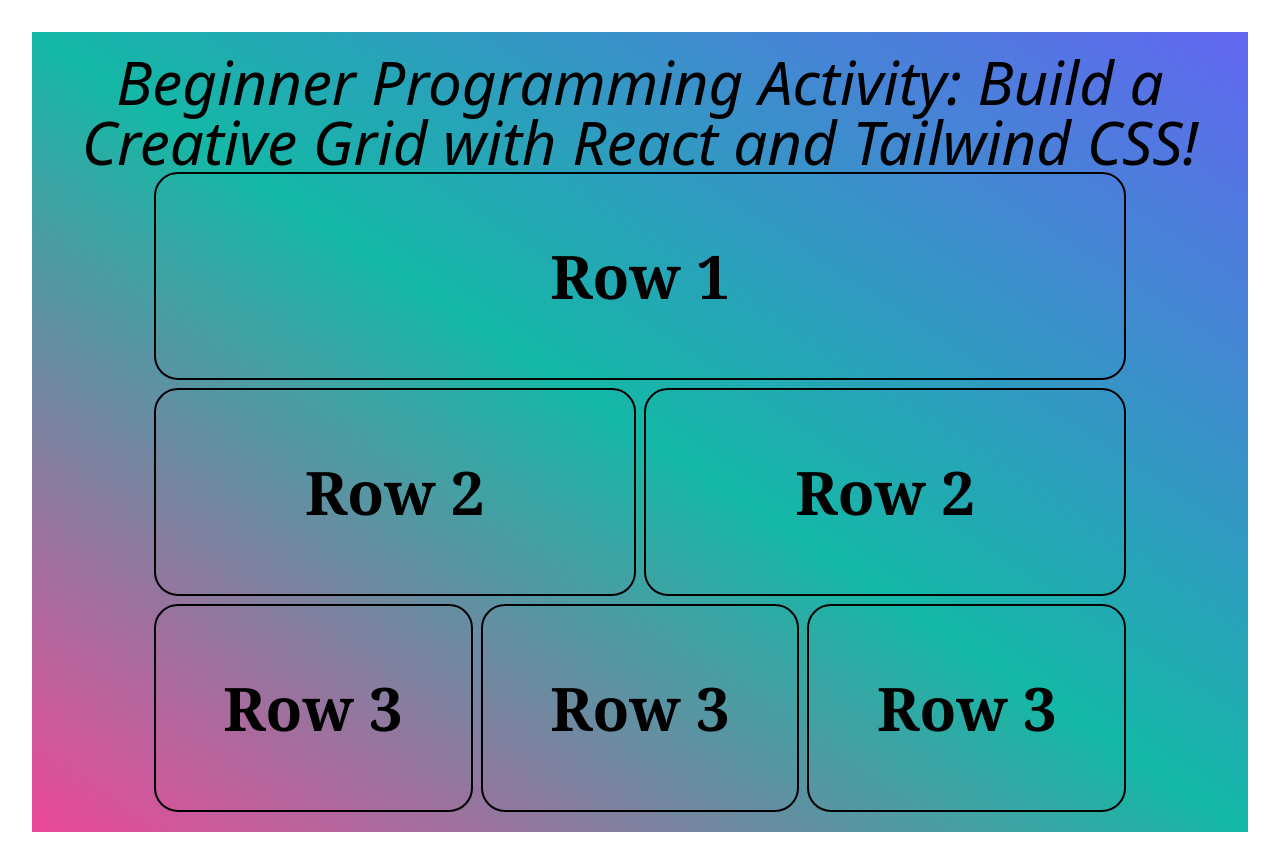
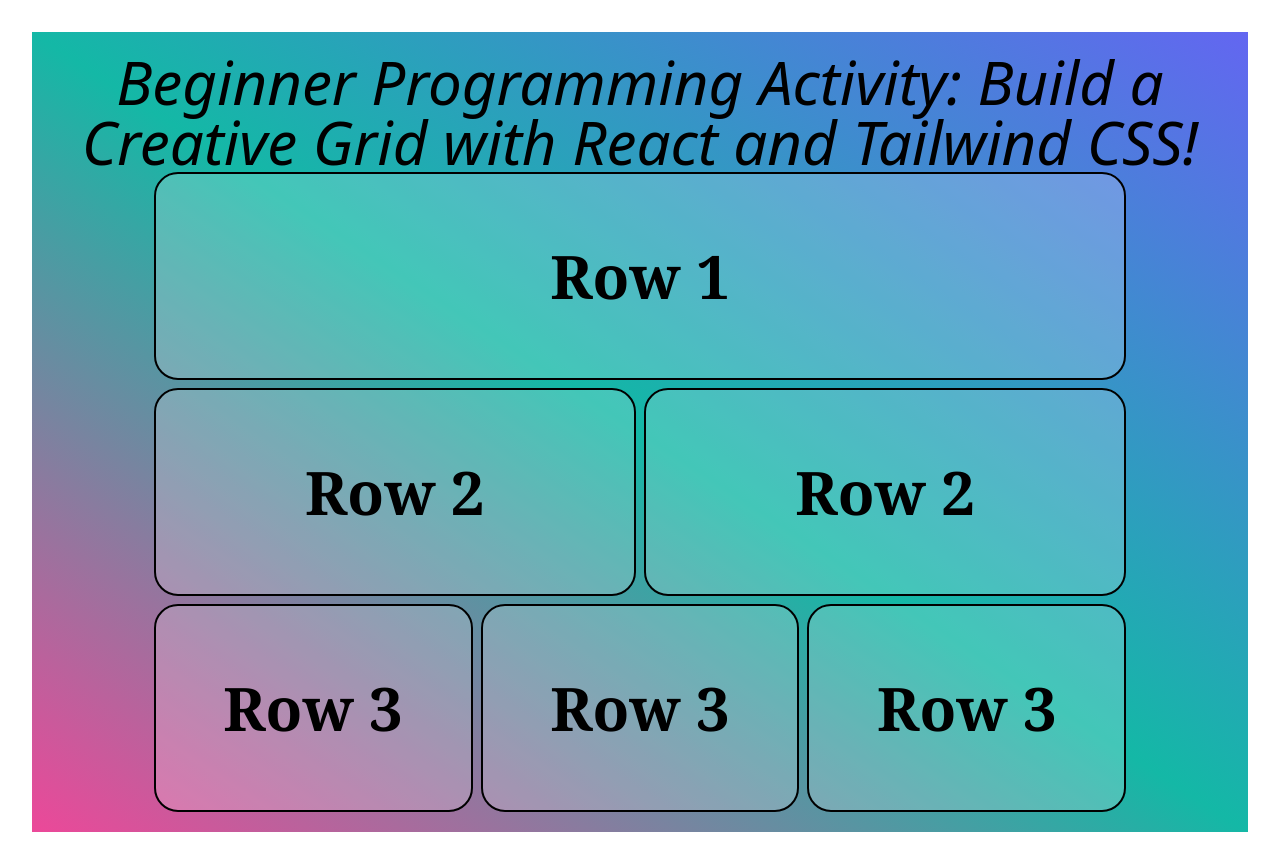
Before and after one commit to elRapha04/Calculator, a React (Vite) app in the folder Web Development/Practice/React/div-lesson/: page / in a window 1280 px wide. Built offline with nearby package versions, Linux system fonts and the light colour scheme.

Commit message:
Update App.tsx

```diff
--- a/Web Development/Practice/React/div-lesson/src/App.tsx
+++ b/Web Development/Practice/React/div-lesson/src/App.tsx
@@ -16,9 +16,9 @@
           <div id="group-div" className="flex h-full">
             <div
               id="inDiv"
-              className="size-full rounded-3xl border-2 border-black flex justify-center items-center group transition-all duration-500 hover:border-green-400 hover:backdrop-blur bg-opacity hover:bg-gradient-to-tr from-indigo-500 via-purple-500 to-pink-500"
+              className="size-full rounded-3xl border-2 bg-white/20 border-black flex justify-center items-center group transition-all duration-500 hover:border-purple-700 hover:backdrop-blur hover:bg-gradient-to-tr from-indigo-500/50 via-purple-500/50 to-pink-500/50 hover:border-8"
             >
-              <p className="text-4xl sm:text-5xl md:text-6xl lg:text-6xl group-hover:text-6xl md:group-hover:text-7xl group-hover:text-white transition-all duration-500">
+              <p className="text-4xl sm:text-5xl md:text-6xl lg:text-6xl group-hover:text-6xl md:group-hover:text-7xl group-hover:text-gray-200 transition-all duration-500">
                 Row 1
               </p>
             </div>
@@ -30,17 +30,17 @@
           >
             <div
               id="inDiv"
-              className="size-full rounded-3xl border-2 border-black flex justify-center items-center group flex-[1] hover:flex-[2] transition-all duration-500 hover:border-green-400 hover:backdrop-blur bg-opacity hover:bg-gradient-to-tr from-indigo-500 via-purple-500 to-pink-500"
+              className="size-full rounded-3xl border-2 bg-white/20 border-black flex justify-center items-center group flex-[1] hover:flex-[2] transition-all duration-500 hover:border-purple-700 hover:backdrop-blur hover:bg-gradient-to-tr from-indigo-500/50 via-purple-500/50 to-pink-500/50 hover:border-8"
             >
-              <p className="text-3xl sm:text-4xl md:text-5xl lg:text-6xl group-hover:text-5xl md:lg:group-hover:text-6xl lg:group-hover:text-7xl  group-hover:text-white transition-all duration-500">
+              <p className="text-3xl sm:text-4xl md:text-5xl lg:text-6xl group-hover:text-5xl md:lg:group-hover:text-6xl lg:group-hover:text-7xl  group-hover:text-gray-200 transition-all duration-500">
                 Row 2
               </p>
             </div>
             <div
               id="inDiv"
-              className="size-full rounded-3xl border-2 border-black flex justify-center items-center group flex-[1] hover:flex-[2] transition-all duration-500 hover:border-green-400 hover:backdrop-blur bg-opacity hover:bg-gradient-to-tr from-indigo-500 via-purple-500 to-pink-500"
+              className="size-full rounded-3xl border-2 bg-white/20 border-black flex justify-center items-center group flex-[1] hover:flex-[2] transition-all duration-500 hover:border-purple-700 hover:backdrop-blur hover:bg-gradient-to-tr from-indigo-500/50 via-purple-500/50 to-pink-500/50 hover:border-8"
             >
-              <p className="text-3xl sm:text-4xl md:text-5xl lg:text-6xl group-hover:text-5xl md:lg:group-hover:text-6xl lg:group-hover:text-7xl  group-hover:text-white transition-all duration-500">
+              <p className="text-3xl sm:text-4xl md:text-5xl lg:text-6xl group-hover:text-5xl md:lg:group-hover:text-6xl lg:group-hover:text-7xl  group-hover:text-gray-200 transition-all duration-500">
                 Row 2
               </p>
             </div>
@@ -52,25 +52,25 @@
           >
             <div
               id="inDiv"
-              className="size-full rounded-3xl border-2 border-black flex justify-center items-center transition-all duration-500 flex-[1] group hover:flex-[2] hover:border-green-400 hover:backdrop-blur bg-opacity hover:bg-gradient-to-tr from-indigo-500 via-purple-500 to-pink-500"
+              className="size-full rounded-3xl border-2 bg-white/20 border-black flex justify-center items-center transition-all duration-500 flex-[1] group hover:flex-[2] hover:border-purple-700 hover:backdrop-blur hover:bg-gradient-to-tr from-indigo-500/50 via-purple-500/50 to-pink-500/50 hover:border-8"
             >
-              <p className="text-2xl sm:text-3xl md:text-4xl lg:text-6xl group-hover:text-5xl group-hover:text-white lg:group-hover:text-7xl transition-all duration-500">
+              <p className="text-2xl sm:text-3xl md:text-4xl lg:text-6xl group-hover:text-5xl group-hover:text-gray-200 lg:group-hover:text-7xl transition-all duration-500">
                 Row 3
               </p>
             </div>
             <div
               id="inDiv"
-              className="size-full rounded-3xl border-2 border-black flex justify-center items-center transition-all duration-500 flex-[1] group hover:flex-[2] hover:border-green-400 hover:backdrop-blur bg-opacity hover:bg-gradient-to-tr from-indigo-500 via-purple-500 to-pink-500"
+              className="size-full rounded-3xl border-2 bg-white/20 border-black flex justify-center items-center transition-all duration-500 flex-[1] group hover:flex-[2] hover:border-purple-700 hover:backdrop-blur hover:bg-gradient-to-tr from-indigo-500/50 via-purple-500/50 to-pink-500/50 hover:border-8"
             >
-              <p className="text-2xl sm:text-3xl md:text-4xl lg:text-6xl group-hover:text-5xl group-hover:text-white lg:group-hover:text-7xl transition-all duration-500">
+              <p className="text-2xl sm:text-3xl md:text-4xl lg:text-6xl group-hover:text-5xl group-hover:text-gray-200 lg:group-hover:text-7xl transition-all duration-500">
                 Row 3
               </p>
             </div>
             <div
               id="inDiv"
-              className="size-full rounded-3xl border-2 border-black flex justify-center items-center transition-all duration-500 flex-[1] group hover:flex-[2] hover:border-green-400 hover:backdrop-blur bg-opacity hover:bg-gradient-to-tr from-indigo-500 via-purple-500 to-pink-500"
+              className="size-full rounded-3xl border-2 bg-white/20 border-black flex justify-center items-center transition-all duration-500 flex-[1] group hover:flex-[2] hover:border-purple-700 hover:backdrop-blur hover:bg-gradient-to-tr from-indigo-500/50 via-purple-500/50 to-pink-500/50 hover:border-8"
             >
-              <p className="text-2xl sm:text-3xl md:text-4xl lg:text-6xl group-hover:text-5xl group-hover:text-white lg:group-hover:text-7xl transition-all duration-500">
+              <p className="text-2xl sm:text-3xl md:text-4xl lg:text-6xl group-hover:text-5xl group-hover:text-gray-200 lg:group-hover:text-7xl transition-all duration-500">
                 Row 3
               </p>
             </div>
```
